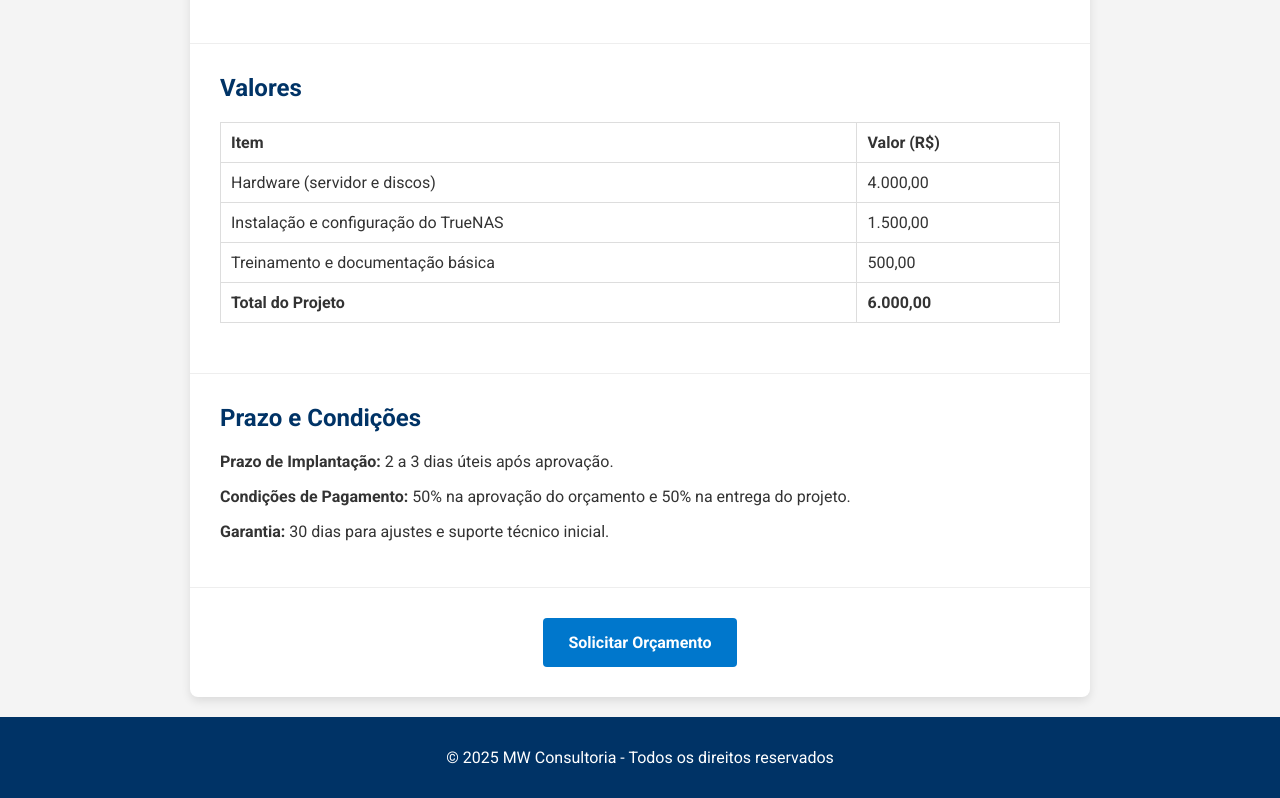
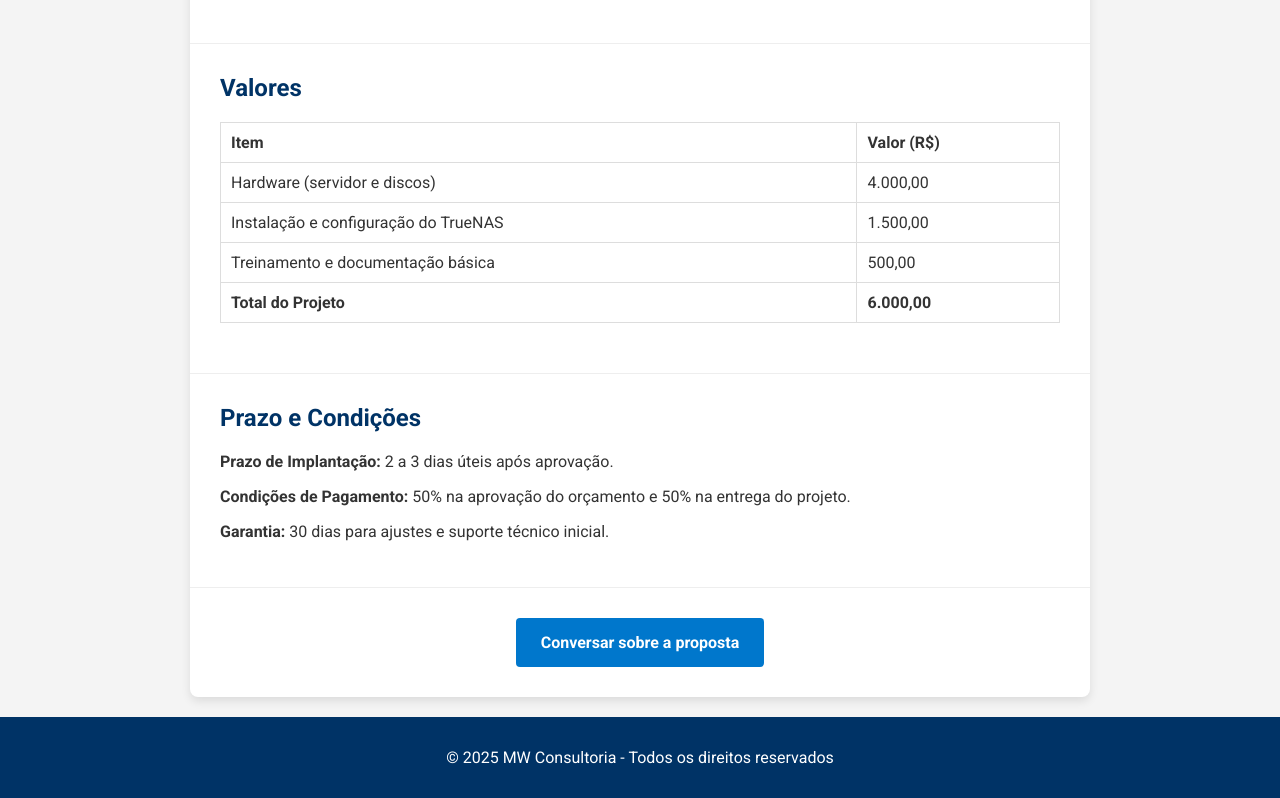
Before and after one commit to pontoexemw/mwconsultoria, a plain HTML site: page index.html in a window 1280 px wide. Shown: the part 755-1553 px from the top of the page. Drawn offline with Linux system fonts and the light colour scheme.

Commit message:
index.html

```diff
--- a/index.html
+++ b/index.html
@@ -166,7 +166,7 @@
   </section>
 
   <section class="fade-in" style="text-align:center;">
-    <a href="tel:+5511913169650" class="cta-btn">Solicitar Orçamento</a>
+    <a href="https://wa.me/+5511913169650?text=Gostaria%20de%20mais%20informa%C3%A7%C3%B5es" class="cta-btn">Conversar sobre a proposta</a>
   </section>
 </div>
 
```
